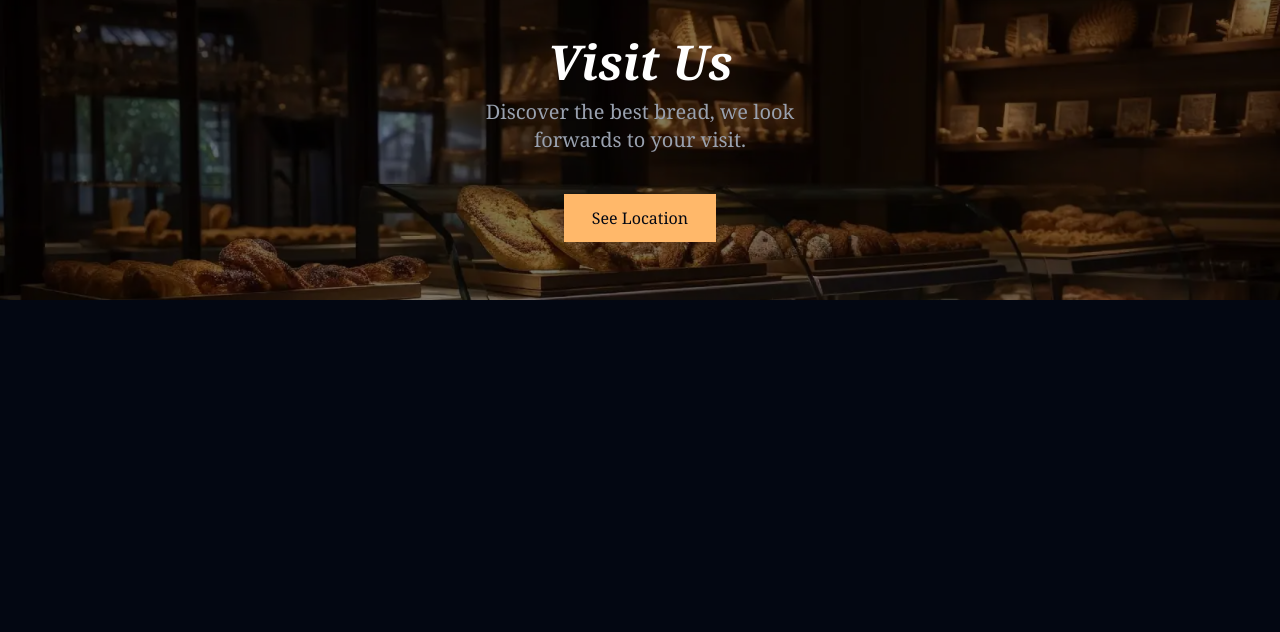
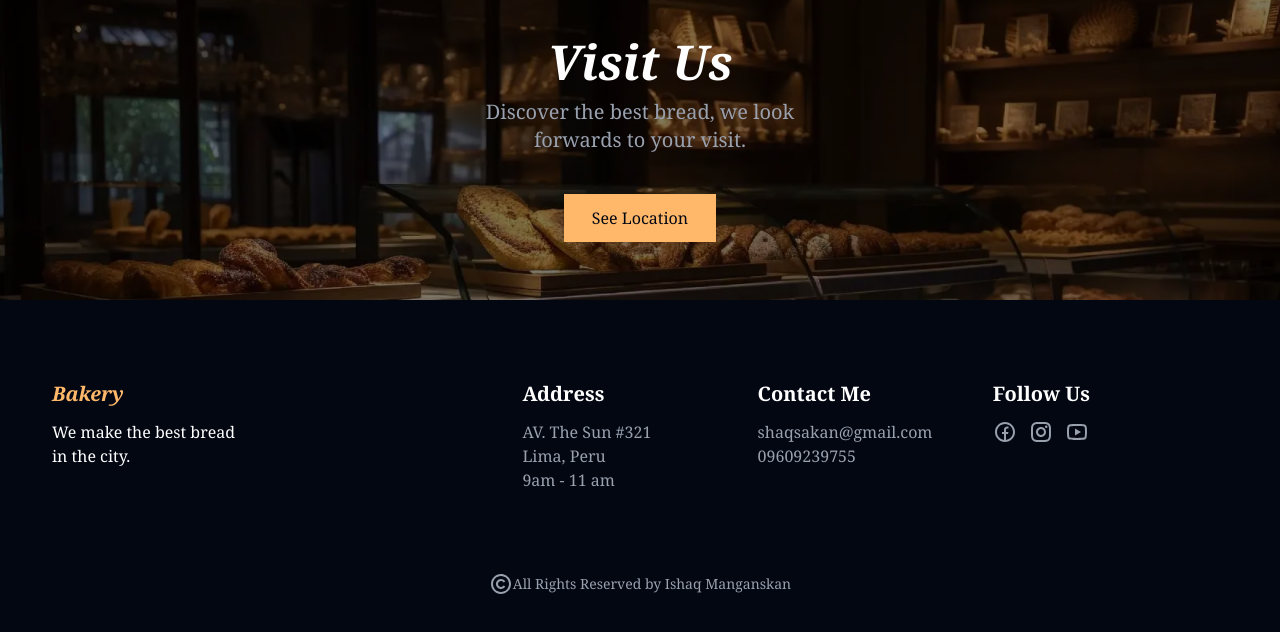
Before and after one commit to NDTC-Mangansakan/react-bread-website, a React (Vite) app: page / in a window 1280 px wide. Shown: the part 2848-3480 px from the top of the page. Built offline with nearby package versions, Linux system fonts and the light colour scheme.

Commit message:
initial footer page code

```diff
--- a/src/App.jsx
+++ b/src/App.jsx
@@ -1,3 +1,4 @@
+import Footer from './components/Footer'
 import Navbar from './components/Navbar'
 import About from './pages/About'
 import Favourites from './pages/Favourites'
@@ -14,6 +15,7 @@ const App = () => {
       <About/>
       <Favourites/>
       <Location/>
+      <Footer/>
     </>
   )
 }
--- a/src/components/Footer.jsx
+++ b/src/components/Footer.jsx
@@ -0,0 +1,59 @@
+import { RiCopyrightLine, RiFacebookCircleLine, RiInstagramLine, RiYoutubeLine } from '@remixicon/react'
+import React from 'react'
+
+const Footer = () => {
+    return (
+        <footer className='py-20'>
+            <div className="custom-container">
+                <div className="grid gap-10 grid-cols-1 lg:grid-cols-5 lg:gap-0">
+
+                    <div className='text-center lg:text-start lg:col-span-2'>
+                        <p className="text-xl italic text-primary font-bold ">Bakery</p>
+                        <p className="mt-3 text-gray">We make the best bread <br /> in the city.</p>
+                    </div>
+
+                    <div className="text-center lg:text-start">
+                        <p className="text-xl font-bold">Address</p>
+                        <div className="mt-3 text-gray-400">
+                            <p>AV. The Sun #321 <br />Lima, Peru</p>
+                            <p>9am - 11 am</p>
+                        </div>
+                    </div>
+
+                    <div className="text-center lg:text-start">
+                        <p className="text-xl font-bold">Contact Me</p>
+                        <div className="mt-3 text-gray-400">
+                            <p>shaqsakan@gmail.com</p>
+                            <p>09609239755</p>
+                        </div>
+                    </div>
+
+                    <div className="text-center lg:text-start">
+                        <p className="text-xl font-bold">Follow Us</p>
+
+                        <div className="mt-3 flex items-center justify-center gap-3 text-gray-400 lg:justify-start">
+
+                            <span className="cursor-pointer transition-colors duration-200 hover:text-white">
+                                <RiFacebookCircleLine/>
+                            </span>
+
+                            <span className="cursor-pointer transition-colors duration-200 hover:text-white">
+                                <RiInstagramLine />
+                            </span>
+
+                            <span className="cursor-pointer transition-colors duration-200 hover:text-white">
+                                <RiYoutubeLine />
+                            </span>
+                        </div>
+                    </div>
+                </div>
+            </div>
+
+            <div className="mt-20">
+                <p className="text-sm text-gray-400 flex items-center justify-center"><RiCopyrightLine/> All Rights Reserved by Ishaq Manganskan</p>
+            </div>
+        </footer>
+    )
+}
+
+export default Footer
--- a/src/index.css
+++ b/src/index.css
@@ -15,7 +15,6 @@ html{
 
 body{
   @apply font-serif relative bg-gray-950 text-white overflow-x-hidden;
-  height: 500vh;
 }
 
 .custom-container {
--- a/src/pages/Favourites.jsx
+++ b/src/pages/Favourites.jsx
@@ -62,7 +62,7 @@ const Favourites = () => {
 
         <div className="max-w-xs mx-auto mt-15 grid gap-15 grid-cols-1 sm:grid-cols-2 sm:max-w-xl lg:grid-cols-3 lg:max-w-3xl lg:gap-10">
           {favouriteBreadInfo.map(({breadName, breadImg, price}) => (
-            <FavouriteBreadComponent breadName={breadName} breadImg={breadImg} price={price}/>
+            <FavouriteBreadComponent key={breadName} breadName={breadName} breadImg={breadImg} price={price}/>
           ))}
         </div>
       </div>
```
